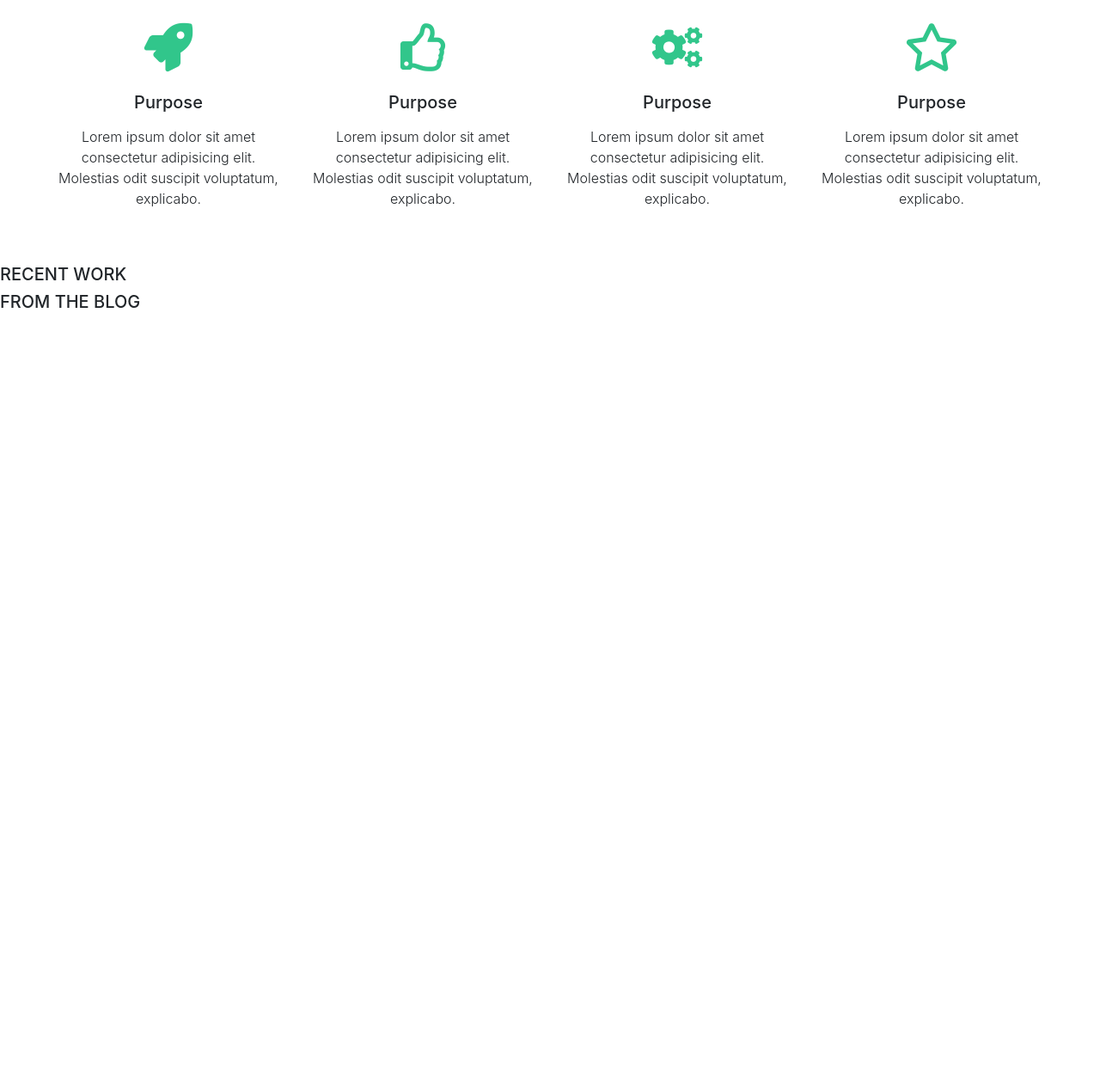
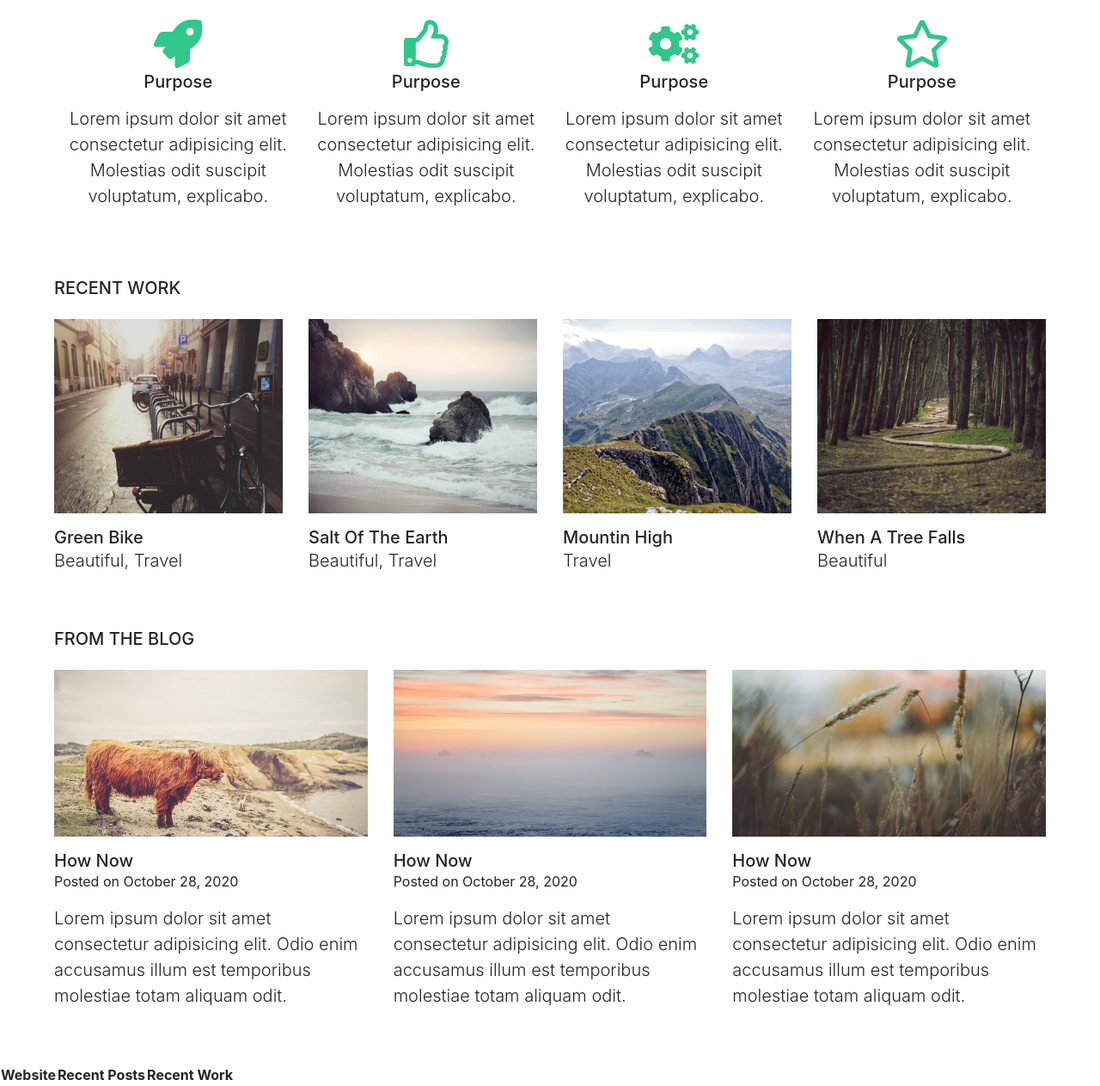
Before and after one commit to Toni-Suta/Assignment---Creating-Layout-with-Bootstrap, a plain HTML site: page index.html in a window 1280 px wide. Shown: the part 583-1846 px from the top of the page at 86% size. Before the commit the page ends 954 px from the top, so only its background shows below. Drawn offline with Linux system fonts and the light colour scheme.

Commit message:
Added new content to layout

```diff
--- a/index.html
+++ b/index.html
@@ -35,11 +35,11 @@
     </header>
 
     <section class="section-1">
-      <div class="containter-fluid">
+      <div class="container-fluid">
         <div class="row">
-          <div class="col-12">
+          <div class="col-12 p-0">
             <img
-              id="hero-logo"
+              id="hero-img"
               class="img-fluid"
               src="/imgs/hero.jpg"
               alt="joystick logo"
@@ -50,10 +50,10 @@
           </div>
         </div>
         <div
-          id="section-icons"
+          id="section-1-icons"
           class="m-5 row justify-content-center text-center"
         >
-          <div class="col-3">
+          <div class="py-3 col-12 col-md-12 col-lg-3">
             <img src="/imgs/icon-1.png" alt="Rocket icon" />
             <h5>Purpose</h5>
             <p class="lead pt-2">
@@ -61,7 +61,7 @@
               odit suscipit voluptatum, explicabo.
             </p>
           </div>
-          <div class="col-3">
+          <div class="py-3 col-12 col-md-12 col-lg-3">
             <img src="/imgs/icon-2.png" alt="Like icon" />
             <h5>Purpose</h5>
             <p class="lead pt-2">
@@ -69,7 +69,7 @@
               odit suscipit voluptatum, explicabo.
             </p>
           </div>
-          <div class="col-3">
+          <div class="py-3 col-12 col-md-12 col-lg-3">
             <img src="/imgs/icon-3.png" alt="Function icon" />
             <h5>Purpose</h5>
             <p class="lead pt-2">
@@ -77,7 +77,7 @@
               odit suscipit voluptatum, explicabo.
             </p>
           </div>
-          <div class="col-3">
+          <div class="py-3 col-12 col-md-12 col-lg-3">
             <img src="/imgs/icon-4.png" alt="Star icon" />
             <h5>Purpose</h5>
             <p class="lead pt-2">
@@ -88,23 +88,102 @@
         </div>
       </div>
     </section>
-    <section class="section-2">
-      <div class="container-fluid">
-        <div class="row">
-          <h5>RECENT WORK</h5>
-          <div class="col-4"></div>
-          <div class="col-4"></div>
-          <div class="col-4"></div>
-          <div class="col-4"></div>
+    <section class="section-2 m-5">
+      <div id="first-row" class="container-fluid">
+        <h5>RECENT WORK</h5>
+        <div class="row text-capitalize">
+          <div class="col-sm-12 col-md-6 col-lg-3">
+            <img
+              class="img-fluid py-3"
+              src="/imgs/bike-400x340.jpg"
+              alt="Bike image"
+            />
+            <p class="h5 mb-0">green bike</p>
+            <p class="lead">beautiful, travel</p>
+          </div>
+          <div class="col-sm-12 col-md-6 col-lg-3">
+            <img
+              class="img-fluid py-3"
+              src="/imgs/surf-400x340.jpg"
+              alt="Surf image"
+            />
+            <p class="h5 mb-0">salt of the earth</p>
+            <p class="lead">Beautiful, Travel</p>
+          </div>
+          <div class="col-sm-12 col-md-6 col-lg-3">
+            <img
+              class="img-fluid py-3"
+              src="/imgs/hills-400x340.jpg"
+              alt="Mountins image"
+            />
+            <p class="h5 mb-0">mountin high</p>
+            <p class="lead">travel</p>
+          </div>
+          <div class="col-sm-12 col-md-6 col-lg-3">
+            <img
+              class="img-fluid py-3"
+              src="/imgs/path-400x340.jpg"
+              alt="Woods image"
+            />
+            <p class="h5 mb-0">when a tree falls</p>
+            <p class="lead">Beautiful</p>
+          </div>
         </div>
-        <div class="row">
-          <h5>FROM THE BLOG</h5>
-          <div class="col-3"></div>
-          <div class="col-3"></div>
-          <div class="col-3"></div>
+        <h5 class="pt-5">FROM THE BLOG</h5>
+        <div id="second-row" class="row text-left">
+          <div class="col-sm-12 col-lg-4">
+            <img
+              class="img-fluid py-3"
+              src="/imgs/cow-640x340.jpg"
+              alt="Cow image"
+            />
+            <p class="h5 mb-0">How Now</p>
+            <p>Posted on October 28, 2020</p>
+            <p class="lead">
+              Lorem ipsum dolor sit amet consectetur adipisicing elit. Odio enim
+              accusamus illum est temporibus molestiae totam aliquam odit.
+            </p>
+          </div>
+          <div class="col-sm-12 col-lg-4">
+            <img
+              class="img-fluid py-3"
+              src="/imgs/sunrise-640x340.jpg"
+              alt="Cow image"
+            />
+            <p class="h5 mb-0">How Now</p>
+            <p>Posted on October 28, 2020</p>
+            <p class="lead">
+              Lorem ipsum dolor sit amet consectetur adipisicing elit. Odio enim
+              accusamus illum est temporibus molestiae totam aliquam odit.
+            </p>
+          </div>
+          <div class="col-sm-12 col-lg-4">
+            <img
+              class="img-fluid py-3"
+              src="/imgs/grass-640x340.jpg"
+              alt="Cow image"
+            />
+            <p class="h5 mb-0">How Now</p>
+            <p>Posted on October 28, 2020</p>
+            <p class="lead">
+              Lorem ipsum dolor sit amet consectetur adipisicing elit. Odio enim
+              accusamus illum est temporibus molestiae totam aliquam odit.
+            </p>
+          </div>
         </div>
       </div>
     </section>
+    <footer>
+      <table>
+        <thead>
+          <tr>
+            <th scope="col">Website</th>
+            <th scope="col">Recent Posts</th>
+            <th scope="col">Recent Work</th>
+          </tr>
+        </thead>
+      </table>
+    </footer>
 
     <script src="../js/jquery-3.6.4.slim.js"></script>
     <script src="../js/bootstrap.bundle.min.js"></script>
```
